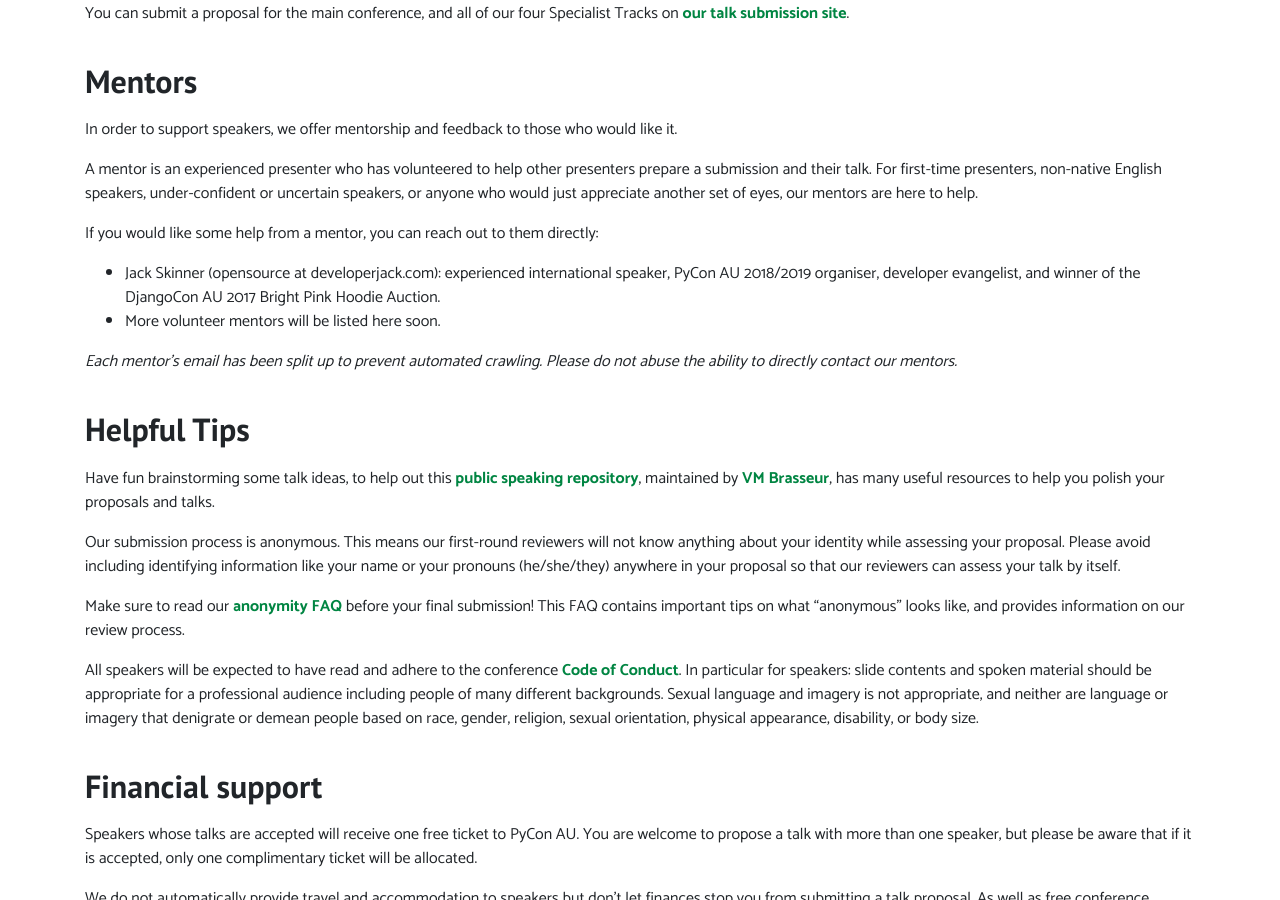
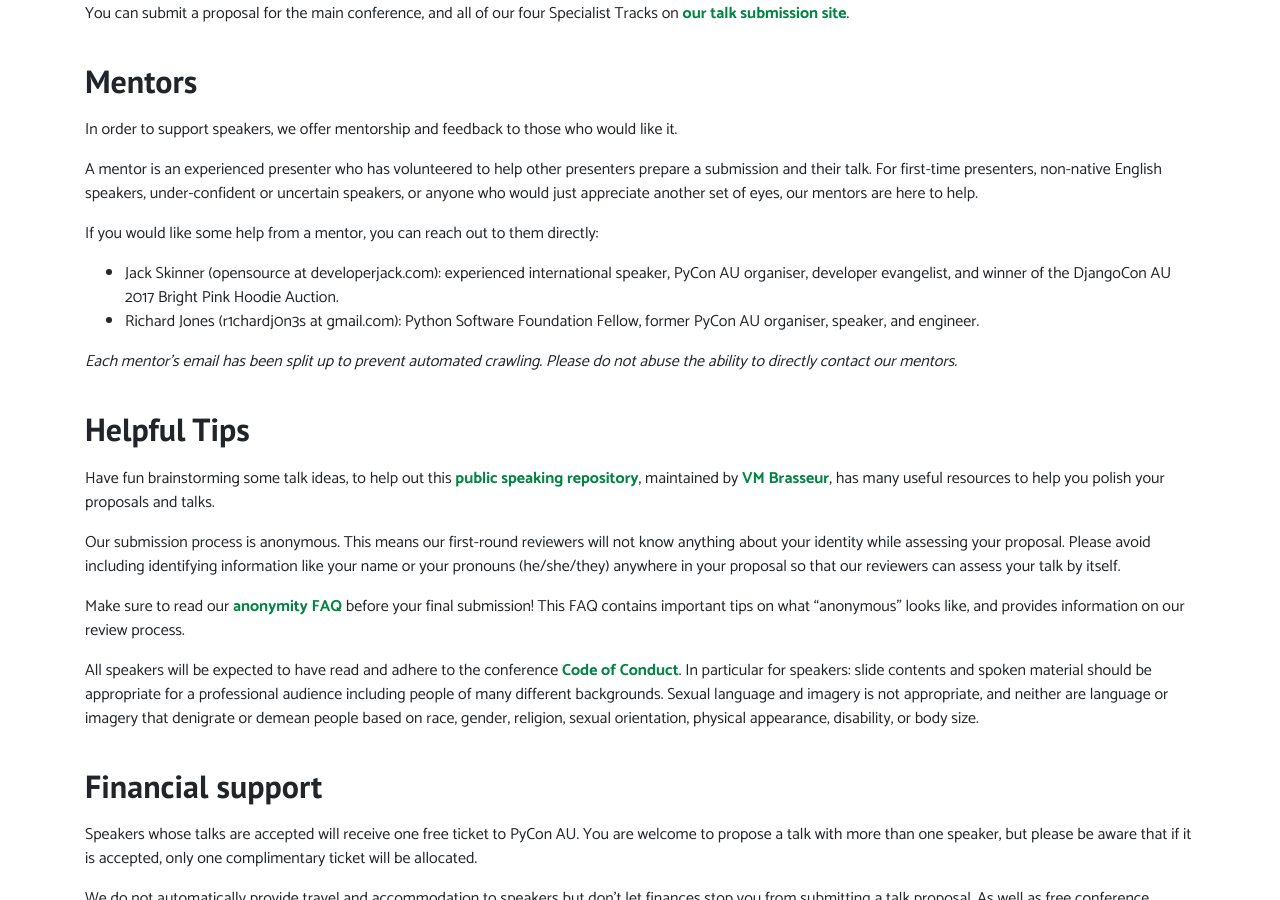
Before and after one commit to pyconau/2019.pycon-au.org, a Jekyll site: the page built from _pages/speak.md, in a window 1280 px wide and 900 px high, scrolled down 1042 px. Built offline with Jekyll 4.4.1, drawn with Linux system fonts in a browser that asks for light colours.

Commit message:
Add assistance application form and mentor.

```diff
--- a/_pages/speak.md
+++ b/_pages/speak.md
@@ -41,8 +41,8 @@ A mentor is an experienced presenter who has volunteered to help other presenter
 
 If you would like some help from a mentor, you can reach out to them directly:
 
-* Jack Skinner (opensource at developerjack.com): experienced international speaker, PyCon AU 2018/2019 organiser, developer evangelist, and winner of the DjangoCon AU 2017 Bright Pink Hoodie Auction.
-* More volunteer mentors will be listed here soon.
+* Jack Skinner (opensource at developerjack.com): experienced international speaker, PyCon AU organiser, developer evangelist, and winner of the DjangoCon AU 2017 Bright Pink Hoodie Auction.
+* Richard Jones (r1chardj0n3s at gmail.com): Python Software Foundation Fellow, former PyCon AU organiser, speaker, and engineer.
 
 *Each mentor's email has been split up to prevent automated crawling. Please do not abuse the ability to directly contact our mentors.*
 
```
Also changed, not shown: _pages/assistance.md (+1 -1 lines).
